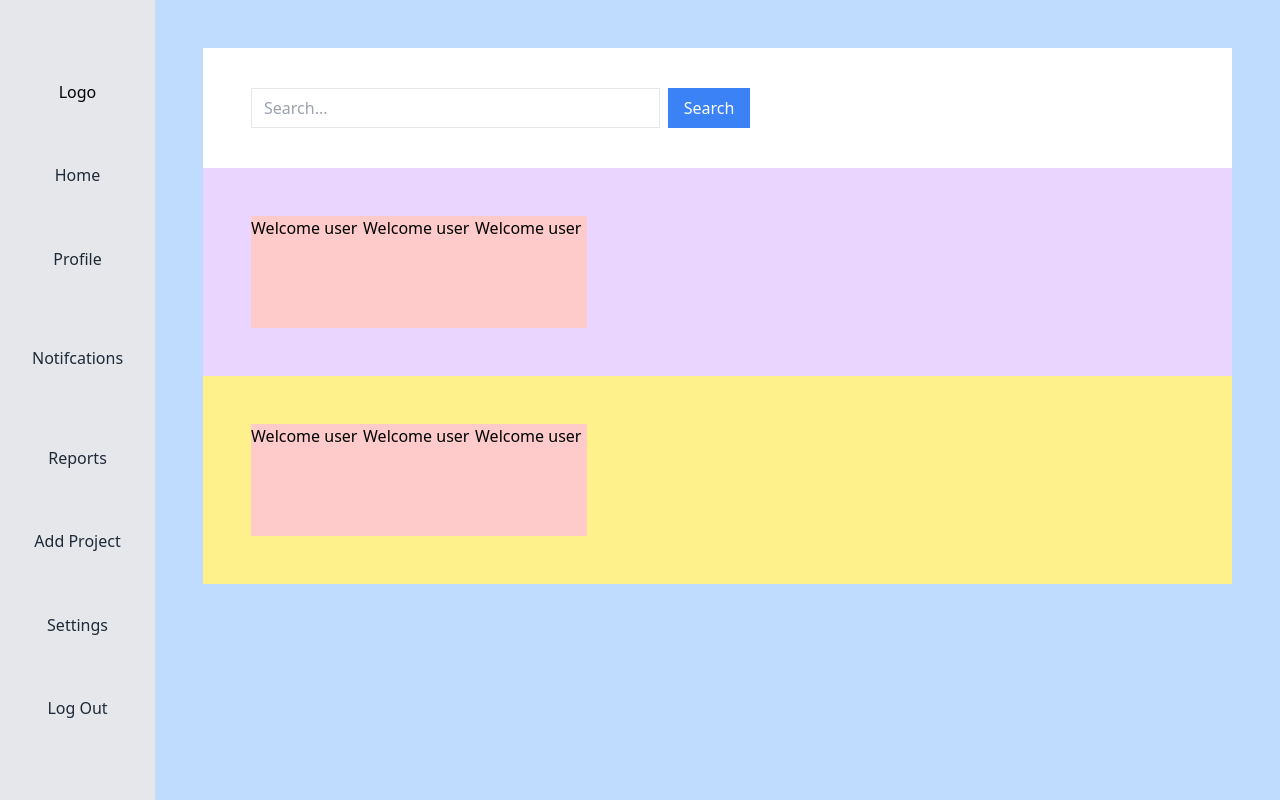
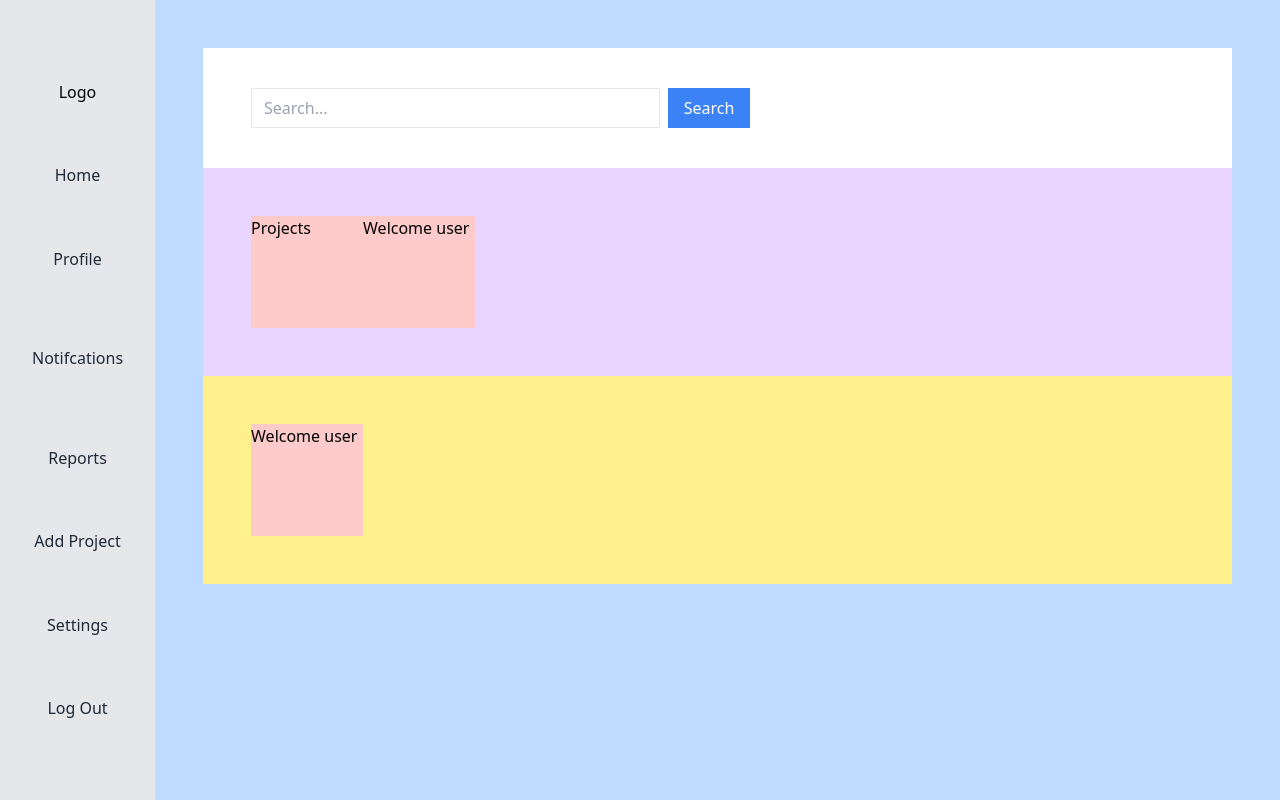
Before and after one commit to k-vernon/logiclogs-frontend, a Next.js app: page /dashboard in a window 1280 px wide. Built offline with nearby package versions, Linux system fonts and the light colour scheme.

Commit message:
change dashboard shortcut names

```diff
--- a/pages/dashboard/index.js
+++ b/pages/dashboard/index.js
@@ -28,10 +28,7 @@ const DashboardPage = () => {
         </section>
         <section className="flex flex-row p-12 bg-purple-200">
           <div className="bg-red-200 w-28 h-28">
-            <h1>Welcome user</h1>
-          </div>
-          <div className="bg-red-200 w-28 h-28">
-            <h1>Welcome user</h1>
+            <h1>Projects</h1>
           </div>
           <div className="bg-red-200 w-28 h-28">
             <h1>Welcome user</h1>
@@ -40,12 +37,6 @@ const DashboardPage = () => {
         <section className="flex flex-row p-12 bg-yellow-200">
           <div className="bg-red-200 w-28 h-28">
            <h1>Welcome user</h1>
-          </div>
-          <div className="bg-red-200 w-28 h-28">
-            <h1>Welcome user</h1>
-          </div>
-          <div className="bg-red-200 w-28 h-28">
-            <h1>Welcome user</h1>
           </div>
         </section>
       </section>
```
